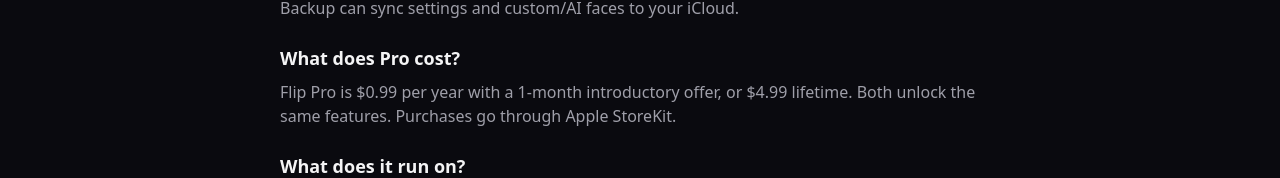
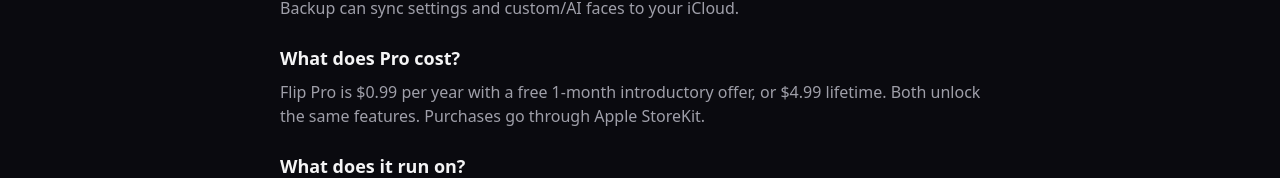
Before and after one commit to aseem1234/aseemkishore.com, a Next.js app: page /tools/flip in a window 1280 px wide. Shown: the part 2520-2698 px from the top of the page. Built offline with nearby package versions, Linux system fonts and the light colour scheme.

Commit message:
Flip page: say the 1-month intro offer is free (matches Pro card and App Store)

```diff
--- a/src/app/tools/flip/page.tsx
+++ b/src/app/tools/flip/page.tsx
@@ -81,7 +81,7 @@
   {
     question: "What does Pro cost?",
     answer:
-      "Flip Pro is $0.99 per year with a 1-month introductory offer, or $4.99 lifetime. Both unlock the same features. Purchases go through Apple StoreKit.",
+      "Flip Pro is $0.99 per year with a free 1-month introductory offer, or $4.99 lifetime. Both unlock the same features. Purchases go through Apple StoreKit.",
   },
   {
     question: "What does it run on?",
```
